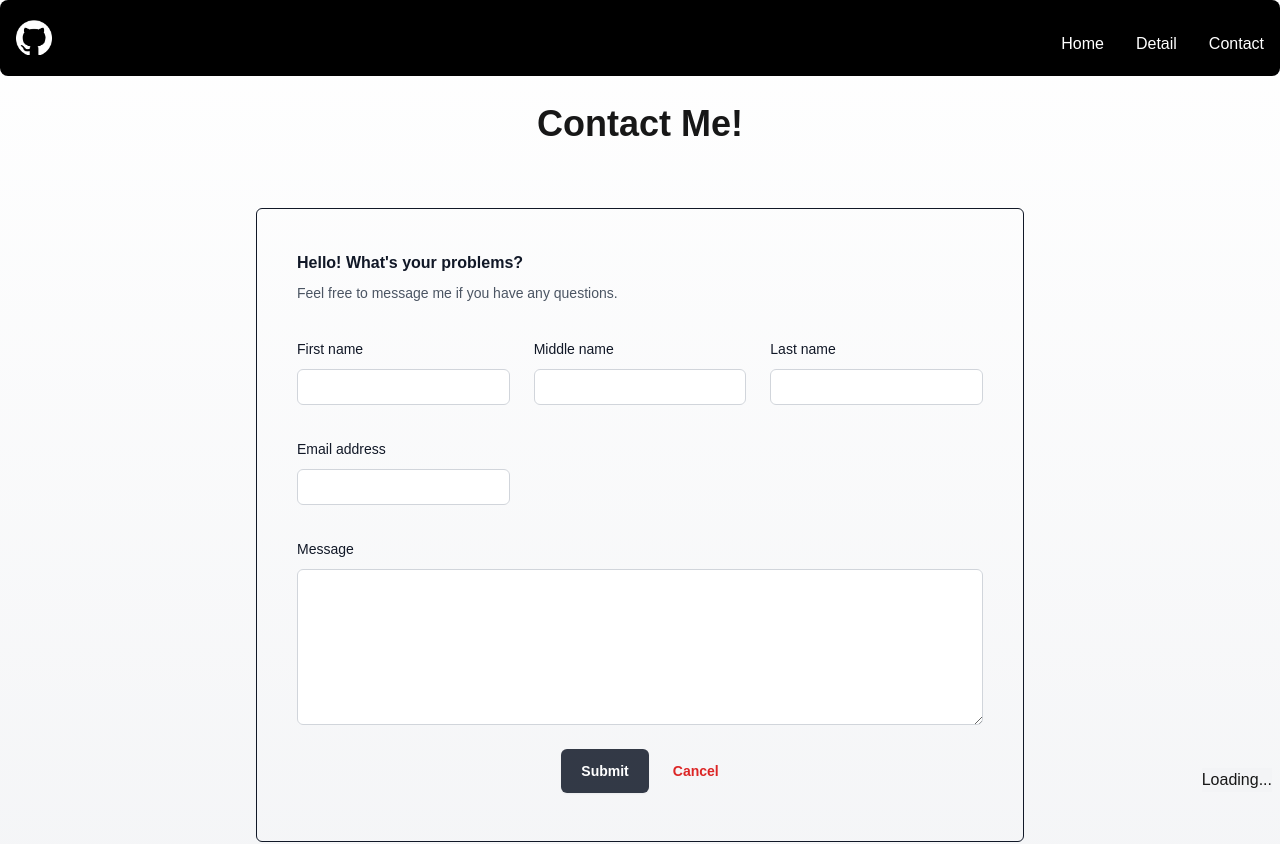
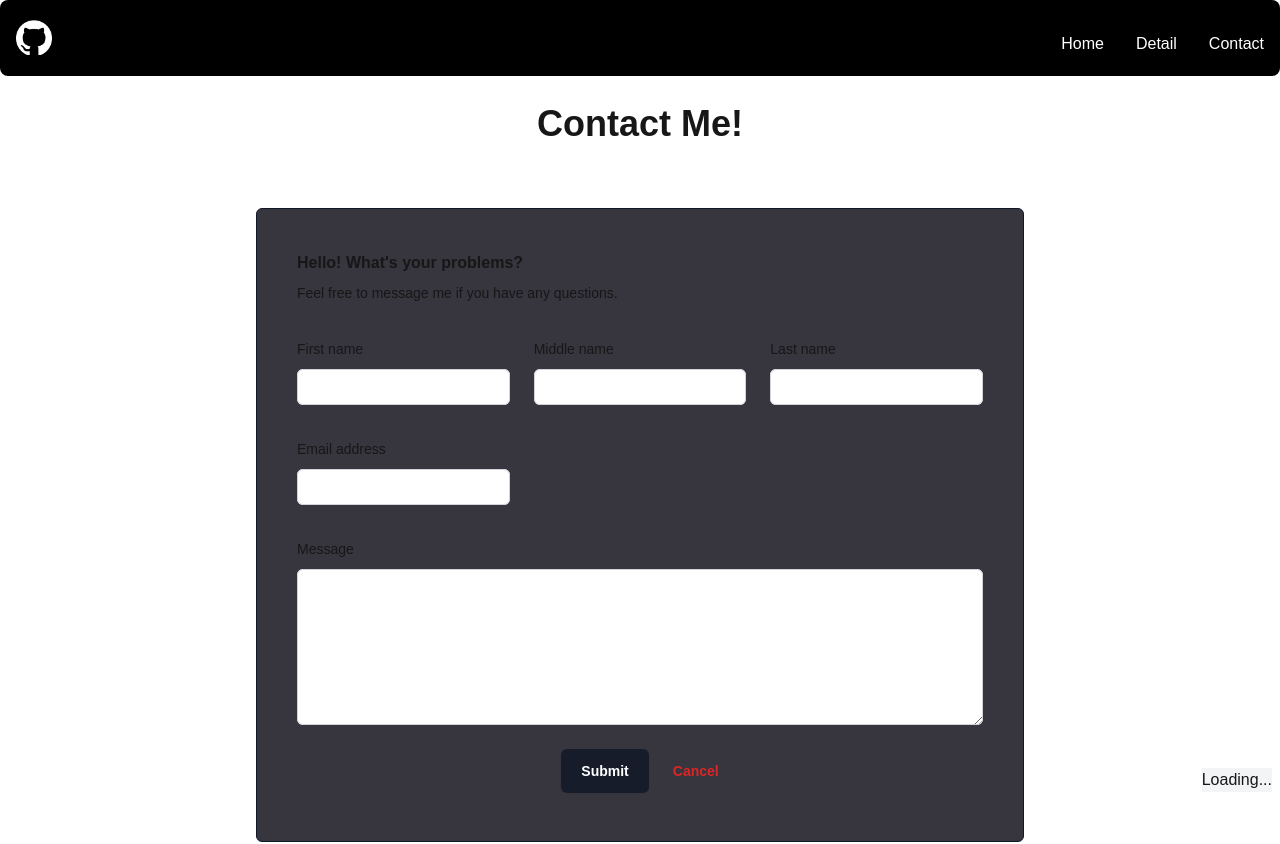
Before and after one commit to AlabicaCoff/my-react-website, a Next.js app: page /contact in a window 1280 px wide. Shown: the top 844 px of the page. Built offline with nearby package versions, Linux system fonts and the light colour scheme; no server answers; a web font is replaced by a local one.

Commit message:
fix: eslint

```diff
--- a/src/app/contact/page.js
+++ b/src/app/contact/page.js
@@ -1,11 +1,10 @@
-'use client'
+"use client";
 
-import { useEffect, useState } from 'react';
-import Form from 'next/form'
-import Link from 'next/link';
+import { useEffect, useState } from "react";
+import Form from "next/form";
+import Link from "next/link";
 
 export default function Contact() {
-
   const [location, setLocation] = useState({ lat: null, lon: null });
   const [weather, setWeather] = useState(null);
   const [error, setError] = useState(null);
@@ -21,7 +20,9 @@ export default function Contact() {
           setLocation({ lat: latitude, lon: longitude });
         },
         (err) => {
-          setError("Unable to retrieve your location. Please enable location services.");
+          setError(
+            "Unable to retrieve your location. Please enable location services."
+          );
           console.error(err.message);
         }
       );
@@ -38,7 +39,7 @@ export default function Contact() {
         );
 
         if (!response.ok) {
-          throw new Error('Failed to fetch weather data');
+          throw new Error("Failed to fetch weather data");
         }
 
         const data = await response.json();
@@ -51,23 +52,31 @@ export default function Contact() {
     fetchWeather();
   }, [location, apiKey]);
 
-    return <>
-      <main className="min-h-screen bg-gradient-to-b from-white to-gray-100">
+  return (
+    <>
+      <main className="min-h-screen">
         <section className="min-h-screen pt-24 lg:py-16">
           <div className="min-h-screen text-4xl mt-10 ">
             <div className="mb-6 md:mb-16 text-center font-bold">
               <h1>Contact Me!</h1>
             </div>
-            <div className='flex justify-center lg:mx-64'>
-              <Form className='min-w-full'>
-                <div >
-                  <div className="border border-gray-900 p-10 pb-12 rounded-md">
-                      <h2 className="text-base/7 font-semibold text-gray-900">Hello! What's your problems?</h2>
-                      <p className="mt-1 text-sm/6 text-gray-600">Feel free to message me if you have any questions.</p>
+            <div className="flex justify-center lg:mx-64">
+              <Form className="min-w-full">
+                <div>
+                  <div className="bg-[#37353E] border border-gray-900 p-10 pb-12 rounded-md">
+                    <h2 className="text-base/7 font-semibold">
+                      Hello! What&apos;s your problems?
+                    </h2>
+                    <p className="mt-1 text-sm/6 text-gray">
+                      Feel free to message me if you have any questions.
+                    </p>
 
                     <div className="mt-8 grid grid-cols-1 gap-x-6 gap-y-8 sm:grid-cols-3">
                       <div className="sm:col-span-1">
-                          <label htmlFor="first-name" className="block text-sm/6 font-medium text-gray-900">
+                        <label
+                          htmlFor="first-name"
+                          className="block text-sm/6 font-medium text-gray"
+                        >
                           First name
                         </label>
                         <div className="mt-2">
@@ -83,7 +92,10 @@ export default function Contact() {
                       </div>
 
                       <div className="sm:col-span-1">
-                          <label htmlFor="last-name" className="block text-sm/6 font-medium text-gray-900">
+                        <label
+                          htmlFor="last-name"
+                          className="block text-sm/6 font-medium text-gray"
+                        >
                           Middle name
                         </label>
                         <div className="mt-2">
@@ -98,7 +110,10 @@ export default function Contact() {
                       </div>
 
                       <div className="sm:col-span-1">
-                          <label htmlFor="last-name" className="block text-sm/6 font-medium text-gray-900">
+                        <label
+                          htmlFor="last-name"
+                          className="block text-sm/6 font-medium text-gray"
+                        >
                           Last name
                         </label>
                         <div className="mt-2">
@@ -114,7 +129,10 @@ export default function Contact() {
                       </div>
 
                       <div className="sm:col-span-1">
-                          <label htmlFor="email" className="block text-sm/6 font-medium text-gray-900">
+                        <label
+                          htmlFor="email"
+                          className="block text-sm/6 font-medium text-gray"
+                        >
                           Email address
                         </label>
                         <div className="mt-2">
@@ -129,7 +147,10 @@ export default function Contact() {
                         </div>
                       </div>
                       <div className="col-span-full">
-                          <label htmlFor="about" className="block text-sm/6 font-medium text-gray-900">
+                        <label
+                          htmlFor="about"
+                          className="block text-sm/6 font-medium text-gray"
+                        >
                           Message
                         </label>
                         <div className="mt-2">
@@ -138,7 +159,7 @@ export default function Contact() {
                             name="message"
                             rows={6}
                             className="block w-full rounded-md bg-white px-3 py-1.5 text-base text-gray-900 outline outline-1 -outline-offset-1 outline-gray-300 placeholder:text-gray-400 focus:outline focus:outline-2 focus:-outline-offset-2 focus:outline-indigo-600 sm:text-sm/6"
-                              defaultValue={''}
+                            defaultValue={""}
                             required
                           />
                         </div>
@@ -151,15 +172,17 @@ export default function Contact() {
                       >
                         Submit
                       </button>
-                    <Link href="/" type="button" className="text-sm/6 font-semibold text-red-600 cursor-pointer">
+                      <Link
+                        href="/"
+                        type="button"
+                        className="text-sm/6 font-semibold text-red-600 cursor-pointer"
+                      >
                         Cancel
                       </Link>
                     </div>
                   </div>
                 </div>
-
               </Form>
-
             </div>
           </div>
         </section>
@@ -177,4 +200,5 @@ export default function Contact() {
         </div>
       </main>
     </>
+  );
 }
```
Also changed, not shown: eslint.config.mjs (deleted, +0 -14 lines), .eslintrc.json (added). Lines whose indentation alone changed are shown as unchanged.
